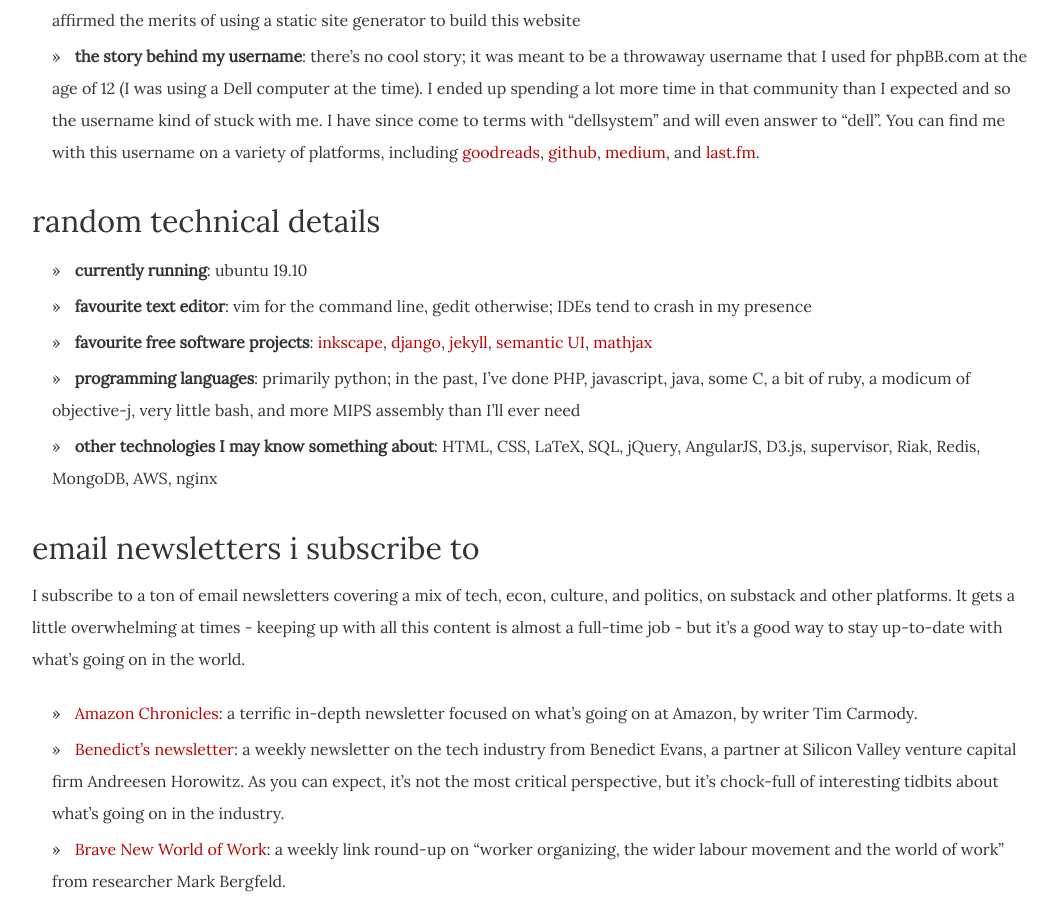
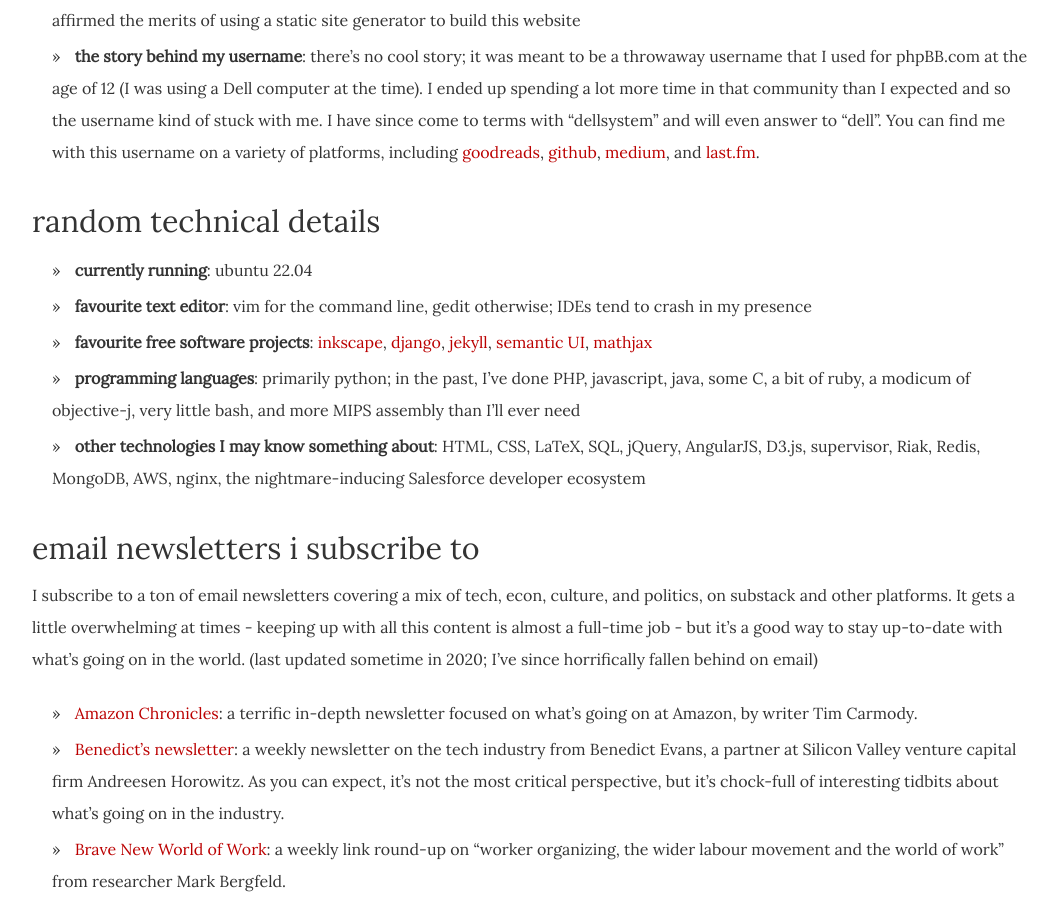
Before and after one commit to dellsystem/dellsystem.github.io, a Jekyll site: the page built from about.md, in a window 1280 px wide and 900 px high, scrolled down 1214 px. Shown: the whole window, without its empty margins (108-1166 px from the left). Built offline with Jekyll 4.4.1, drawn with Linux system fonts in a browser that asks for light colours.

Commit message:
Update about page
Ahhh the passage of time

```diff
--- a/about.md
+++ b/about.md
@@ -62,7 +62,7 @@ things people occasionally ask
 random technical details
 ------------------------
 
-* **currently running**: ubuntu 19.10
+* **currently running**: ubuntu 22.04
 * **favourite text editor**: vim for the command line, gedit otherwise; IDEs
   tend to crash in my presence
 * **favourite free software projects**: [inkscape](http://www.inkscape.org),
@@ -74,12 +74,12 @@ random technical details
   ruby, a modicum of objective-j, very little bash, and more MIPS assembly than
   I'll ever need
 * **other technologies I may know something about**: HTML, CSS, LaTeX, SQL, jQuery,
-  AngularJS, D3.js, supervisor, Riak, Redis, MongoDB, AWS, nginx
+  AngularJS, D3.js, supervisor, Riak, Redis, MongoDB, AWS, nginx, the nightmare-inducing Salesforce developer ecosystem
 
 email newsletters i subscribe to
 --------------------------------
 
-I subscribe to a ton of email newsletters covering a mix of tech, econ, culture, and politics, on substack and other platforms. It gets a little overwhelming at times - keeping up with all this content is almost a full-time job - but it's a good way to stay up-to-date with what's going on in the world.
+I subscribe to a ton of email newsletters covering a mix of tech, econ, culture, and politics, on substack and other platforms. It gets a little overwhelming at times - keeping up with all this content is almost a full-time job - but it's a good way to stay up-to-date with what's going on in the world. (last updated sometime in 2020; I've since horrifically fallen behind on email)
 
 * [Amazon Chronicles](https://amazonchronicles.substack.com/): a terrific in-depth newsletter focused on what's going on at Amazon, by writer Tim Carmody.
 * [Benedict's newsletter](https://www.ben-evans.com/newsletter): a weekly newsletter on the tech industry from Benedict Evans, a partner at Silicon Valley venture capital firm Andreesen Horowitz. As you can expect, it's not the most critical perspective, but it's chock-full of interesting tidbits about what's going on in the industry.
```
